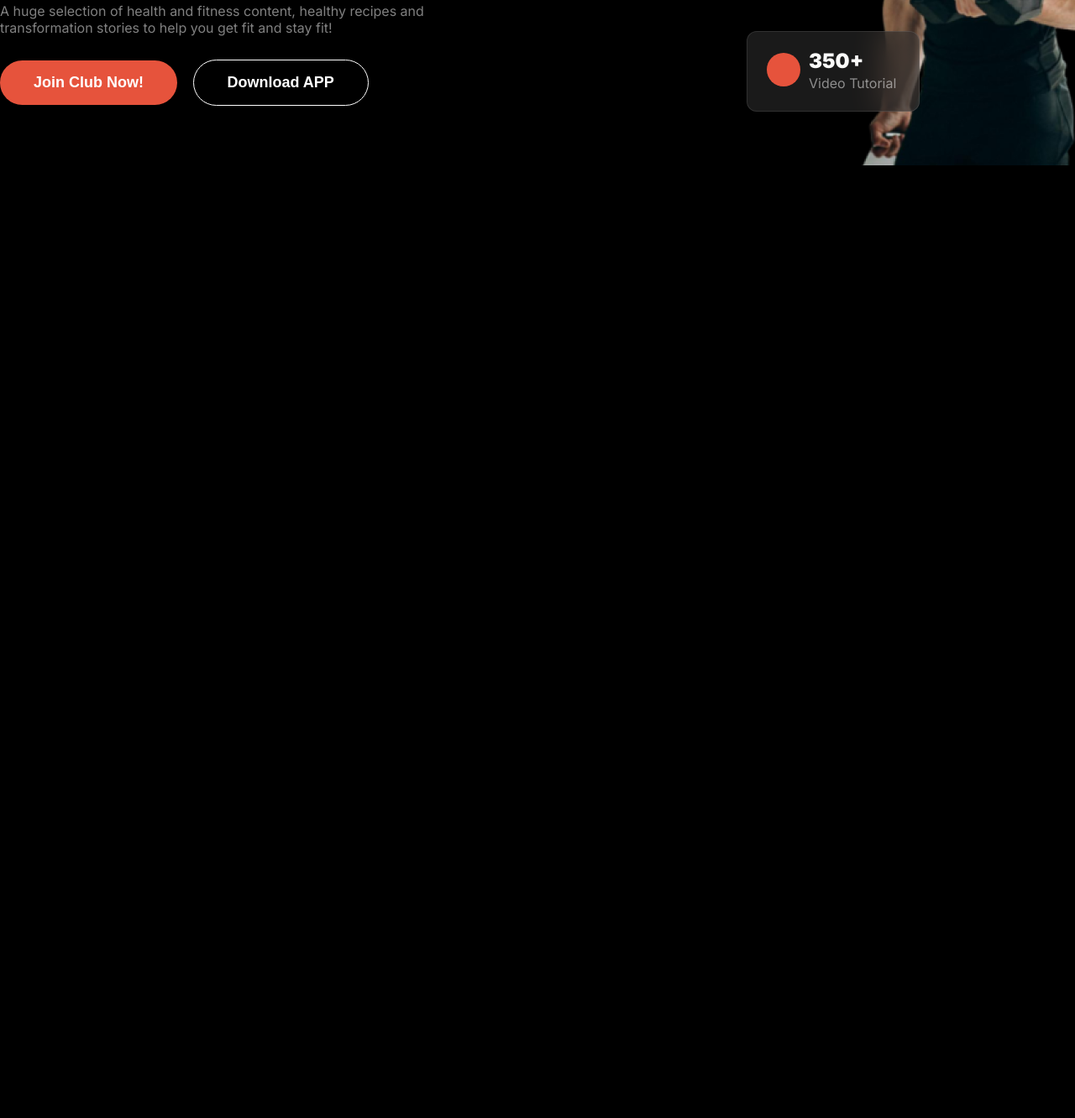
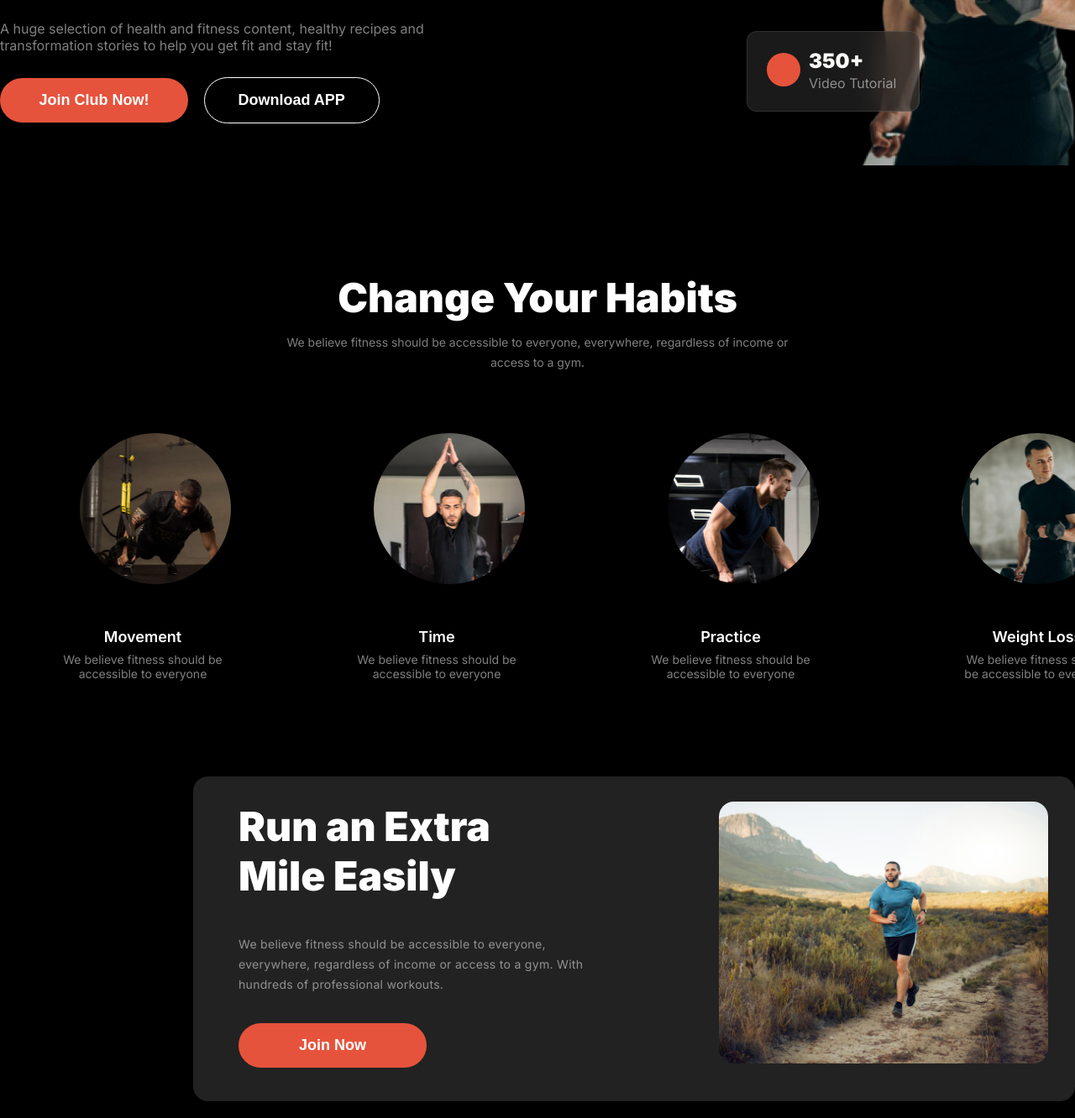
Before and after one commit to webmehedi99/Fitness-responsive-assignment02, a plain HTML site: page index.html in a window 1280 px wide. Shown: the part 499-1831 px from the top of the page at 84% size. Before the commit the page ends 800 px from the top, so only its background shows below. Drawn offline with Linux system fonts and the light colour scheme; a web font is replaced by a local one.

Commit message:
make change your habits and extra run mile section and responsive for mobile devices

```diff
--- a/index.html
+++ b/index.html
@@ -6,7 +6,7 @@
     <title>Fitness Website Responsive</title>
     <link rel="stylesheet" href="styles.css">
     <link rel="stylesheet" href="https://cdnjs.cloudflare.com/ajax/libs/font-awesome/6.4.0/css/all.min.css">
-
+    <link rel="stylesheet" href="responsive.css">
 
 
 </head>
@@ -24,7 +24,7 @@
         </nav>
         <div class="banner display-flex">
             <div class="banner-content">
-                <h1 class="banner-title">Get body in <span class="miami-font">shape</span> & stay healthy</h1>
+                <h1 class="banner-title">Get body in <br><span class="miama-font">shape</span> & stay healthy</h1>
                 <p class="banner-description primary-text-color">A huge selection of health and fitness content, healthy recipes and transformation stories to help you get fit and stay fit!</p>
                 <div class="banner-btn">
                     <button class="btn-primary">Join <span id="club"> Club </span> Now!</button>
@@ -52,7 +52,51 @@
         </div>
     </header>
     <main>
+       <section class="change-your-habits">
+        <div class="your-habits">
+          <h3 class="your-habits-title">Change Your Habits</h3>
+          <p class="your-habits-description primary-text-color">We believe fitness should be accessible to everyone, everywhere, regardless of income or access to a gym.</p>
+        </div>
+           <div class="habits-images display-flex">
+              <div class="section-one">
+                <img src="images/image 3.png" alt="">
+                <div class="movement">
+                   <h3 class="movement-title">Movement</h3>
+                   <p class="movement-description primary-text-color">We believe fitness should be accessible to everyone</p>
+                </div>
+              </div>
+              <div class="section-two">
+                <img src="images/image 2.png" alt="">
+                <div class="time">
+                   <h3 class="time-title">Time</h3>
+                   <p class="time-description primary-text-color">We believe fitness should be accessible to everyone</p>
+                </div>
+              </div>
+              <div class="section-three">
+                <img src="images/image 4.png" alt="">
+                <div class="practice">
+                   <h3 class="practice-title">Practice</h3>
+                   <p class="practice-description primary-text-color">We believe fitness should be accessible to everyone</p>
+                </div>
+              </div>
+              <div class="section-four">
+                <img src="images/image 5.png" alt="">
+                <div class="weight">
+                   <h3 class="weight-title">Weight Loss</h3>
+                   <p class="weight-description primary-text-color">We believe fitness should be accessible to everyone</p>
+                </div>
+              </div>
+           </div>
 
+       </section>
+       <section class="run-extra">
+          <div class="extra-mile">
+             <h2 class="extra-mile-title">Run an Extra <br> Mile Easily</h2>
+             <p class="extra-mile-description primary-text-color">We believe fitness should be accessible to everyone, everywhere, regardless of income or access to a gym. With hundreds of professional workouts.</p>
+             <button id="btn-two" class="btn-primary">Join Now</button>
+          </div>
+          <div class="extra-mile-img"><img src="images/run 01.png" alt=""></div>
+       </section>
     </main>
     <footer>
 
--- /dev/null
+++ b/responsive.css
@@ -0,0 +1,137 @@
+
+/* responsive style for small device (576px) */
+
+@media screen and (max-width:576px) {
+    .nav-bar{
+      margin-left: 20px;
+      margin-right: 20px;
+    }
+    .nav-links{
+      display: none;
+    }
+    .ham-burg{
+      display:block;
+      color: white;
+    }
+     .banner{
+      flex-direction: column;
+      margin-left: 20px;
+     }
+
+     .banner-title{
+      width: 285px;
+      font-size: 36px;
+      line-height: 120%;
+     }
+     .miama-font{
+        font-size: 66px;
+     }
+     .banner-description{
+      width:276px;
+      height: 96px;
+     }
+     .banner-btn{
+      display: flex;
+     }
+     #club{
+      display: none;
+     }
+     .banner-img{
+      margin-top: 47px;
+      margin-left: 20px;
+    }
+    .card-500{
+      width:146px;
+      height: 75px;
+      margin-top: -530px;
+      margin-left: 210px;
+    }
+    .card-500-title{
+      font-size: 2rem;
+    }
+    .card-500-description{
+      font-size: 0.625rem;
+      margin-top: px;
+    }
+    .card-350{
+      width: 156px;
+      height: 73px;
+      margin-left: 28px;
+      margin-top: 140px;
+    }
+    .ellipse{
+      width: 30px;
+      height: 30px;
+      border-radius: 50%;
+      margin-left: 17px;
+      margin-top: 20px;
+    }
+    .card-350-title{
+      font-size: 1.133rem;
+    }
+    .card-350-description{
+      font-size: 0.75rem;
+
+    }
+    .change-your-habits{
+        margin-top: -25px;
+    }
+
+    .your-habits-title{
+        width: 318px;
+        font-size: 2rem;
+    }
+    .your-habits-description{
+        width: 312px;
+        margin-top: -25px;
+    }
+    .habits-images{
+        flex-direction: column;
+        margin-left: 20px;
+    }
+    .section-one, .section-two, .section-three, .section-four{
+        justify-items: center;
+        align-items: center;
+        margin-left: 100px;
+    }
+    .movement, .time, .practice, .weight{
+        margin-top: 0px;
+        margin-bottom: 20px;
+        margin-left: -30px;
+    }
+    .run-extra{
+        width: 353px;
+
+        flex-direction: column;
+        margin-left: 30px;
+        margin-top: 66px;
+    }
+    .extra-mile{
+        width: 287px;
+        padding: 31px 33px;
+        margin-top: -25px;
+    }
+    .extra-mile-title{
+        font-size: 2rem;
+    }
+    .extra-mile-description{
+        width: 287px;
+    }
+    .btn-primary{
+        width: 170px;
+    }
+    .btn-secondery{
+        width: 210px;
+    }
+    #btn-two{
+        width: 287px;
+    }
+    .extra-mile-img{
+        padding: 35px 33px;
+    }
+    .run-extra img{
+        width: 287px;
+        height: 170px;
+    }
+
+  }
--- a/styles.css
+++ b/styles.css
@@ -1,4 +1,6 @@
 @import url('https://fonts.googleapis.com/css2?family=Inter:ital,opsz,wght@0,14..32,100..900;1,14..32,100..900&family=Work+Sans:ital,wght@0,100..900;1,100..900&display=swap');
+
+@import url('https://fonts.cdnfonts.com/css/miama');
 
 .inter-font {
     font-family: "Inter", sans-serif;
@@ -7,15 +9,13 @@
     font-style: normal;
   }
 
-@import url('https://fonts.cdnfonts.com/css/miama');
-
-.miami-font{
+  .miama-font {
     font-family: 'Miama', sans-serif;
-  font-optical-sizing: auto;
+    font-size:9rem;
     font-weight: 400;
     font-style: normal;
+  }
 
-}
 
   body{
     margin: 0 auto;
@@ -38,11 +38,12 @@
     color: white;
     background-color: #E6533C;
     padding: 10px 20px;
+    margin-left: -35px;
 
 }
 
-
 .btn-primary{
+    width: 224px;
     font-size: 18px;
     font-weight: 600;
     padding: 16px 40px;
@@ -71,16 +72,19 @@
   }
 
 .nav-links{
+    width: 465px;
+    height: 46px;
     font-size: 18px;
-    justify-content: center;
     align-items: center;
     color: white;
-
+    box-sizing: border-box;
+    border: 1px solid rgba(255, 255, 255, 0.1);
+    border-radius: 39px;
 }
 
   .nav-item{
     list-style: none;
-    margin-right: 40px;
+    margin-right: 52px;
   }
 
   .nav-bar, .banner{
@@ -93,11 +97,11 @@
   /* banner related styles */
 
 .banner-title{
-    width: 520px;
+    /* width: 520px; */
     font-size:4.87rem ;
-    font-weight: ;
+    font-weight: 900;
+    line-height: 120%;
     color: white;
-
 }
 
 .banner-description{
@@ -186,76 +190,133 @@
 /* .hide{
   display:none;
 } */
+/* Change your habits style */
 
-/* responsive style for small device (576px) */
-@media screen and (max-width:576px) {
-  .nav-bar{
-    margin-left: 20px;
-    margin-right: 20px;
+.change-your-habits{
+  margin-top: 80px;
 }
-  .nav-links{
-    display: none;
+
+.your-habits{
+  display: flex;
+  flex-direction: column;
+  justify-content: center;
+  align-items: center;
 }
-  .ham-burg{
-    display:block;
+
+.your-habits-title{
+  font-size: 3rem;
+  font-weight: 900;
   color: white;
 }
-   .banner{
-    flex-direction: column;
-    margin-left: 20px;
+
+.your-habits-description{
+  width: 600px;
+  font-size: 0.875rem;
+  font-weight: 400;
+  text-align: center;
+  margin-top: -36px;
+  color: rgba(255, 255, 255, 0.5);
+  line-height: 24px;
 }
-   .banner-title{
-    width: 285px;
-    height: 130px;
-    font-size: 36px;
-   }
-   .banner-description{
-    width:276px;
-    height: 96px;
-   }
-   .banner-btn{
-    display: flex;
-   }
-   #club{
-    display: none;
-   }
-   .banner-img{
-    margin-top: 47px;
-    margin-left: 20px;
-  }
-  .card-500{
-    width:146px;
-    height: 75px;
-    margin-top: -530px;
-    margin-left: 210px;
-  }
-  .card-500-title{
-    font-size: 2rem;
-  }
-  .card-500-description{
-    font-size: 0.625rem;
-    margin-top: px;
-  }
-  .card-350{
-    width: 156px;
-    height: 73px;
-    margin-left: 28px;
-    margin-top: 140px;
-  }
-  .ellipse{
-    width: 30px;
-    height: 30px;
-    border-radius: 50%;
-    margin-left: 17px;
-    margin-top: 20px;
-  }
-  .card-350-title{
-    font-size: 1.133rem;
-  }
-  .card-350-description{
-    font-size: 0.75rem;
+
+.habits-images{
+  max-width: 1440px;
+  margin-top: 58px;
+  margin-left: 230px;
+  justify-content: center;
 
 }
 
+.section-one, .section-two, .section-three, .section-four{
+  width: 231px;
+  justify-content: center;
+  margin-right: 170px;
+}
+.section-one{
+  margin-left: 80px;
+}
 
+.section-one img{
+  width: 180px;
+  height: 180px;
+  border-radius: 50%;
 }
+
+.section-two img{
+  width: 180px;
+  height: 180px;
+  border-radius: 50%;
+}
+
+.section-three img{
+  width: 180px;
+  height: 180px;
+  border-radius: 50%;
+}
+
+.section-four img{
+  width: 180px;
+  height: 180px;
+  border-radius: 50%;
+}
+
+.movement, .time, .practice, .weight{
+  display: flex;
+  flex-direction: column;
+  justify-content: center;
+  align-items: center;
+  margin-top: 30px;
+  margin-left:-30px;
+}
+.weight{
+  margin-left: 0px;
+}
+.movement-title, .time-title, .practice-title, .weight-title{
+  font-size: 1.125rem;
+  font-weight: 600;
+  color: white;
+  text-align: center;
+}
+.movement-description, .time-description, .practice-description, .weight-description{
+  font-size:0.875rem ;
+  margin-top: -10px;
+  text-align: center;
+}
+
+/* run extra mile styles */
+.run-extra{
+  max-width: 1440px;
+  border-radius: 18px;
+  background: rgb(34, 34, 34);
+  display: flex;
+  justify-content: space-between;
+  margin-top: 100px;
+  margin-bottom: 20px;
+  margin-left: 230px;
+}
+.extra-mile{
+  width: 500px;
+  padding: 40px 54px;
+  margin-top: -50px;
+}
+.extra-mile-title{
+  font-size: 3rem;
+  font-weight: 900;
+  color: white;
+}
+.extra-mile-description{
+  width: 435px;
+  font-size: 0.875rem;
+  font-weight: 400;
+  line-height: 24px;
+  letter-spacing: 0.3px;
+  margin-bottom: 34px;
+}
+.run-extra img{
+  width: 566;
+  height: 312px;
+  border-radius: 18px;
+}
+.extra-mile-img{
+  padding: 30px 32px;
+}
```
Also changed, not shown: images/run 01.png (added). Lines whose indentation alone changed are shown as unchanged.
